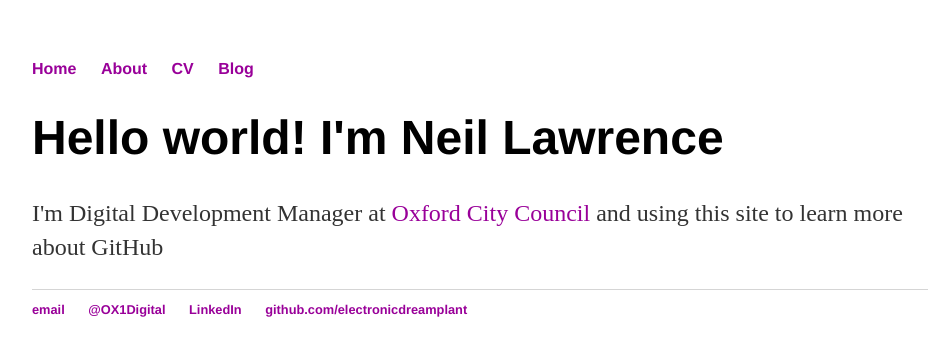
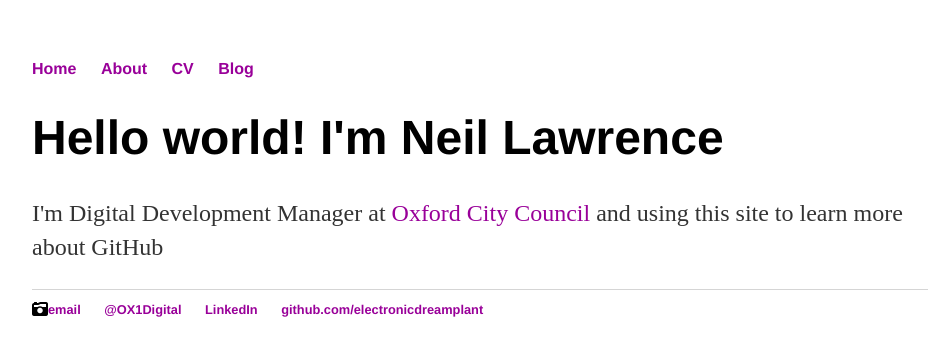
Before and after one commit to electronicdreamplant/electronicdreamplant.github.io, a Jekyll site: the page built from index.html, in a window 1280 px wide. Shown: the top 356 px of the page, without its empty margins (160-1093 px from the left). Built offline with Jekyll 4.4.1, drawn with Linux system fonts in a browser that asks for light colours; nearby versions of some CDN libraries; library files that are not in the unit come from our copies.

Commit message:
Update default.html
Trying out a font awesome icon

```diff
--- a/_layouts/default.html
+++ b/_layouts/default.html
@@ -23,7 +23,7 @@
 			</div><!-- /.container -->
 			<footer>
 	    		<ul>
-	        		<li><a href="mailto:neillawrencephotography@gmail.com">email</a></li>
+	        		<li><i class="fa fa-camera-retro fa-lg"></i><a href="mailto:neillawrencephotography@gmail.com">email</a></li>
 	        		<li><a href="https://twitter.com/Ox1Digital">@OX1Digital</a></li>
 	        		<li><a href="https://www.linkedin.com/in/neil-lawrence-3ba71a12">LinkedIn</a></li>
 	        		<li><a href="https://github.com/electronicdreamplant">github.com/electronicdreamplant</a></li>
```
